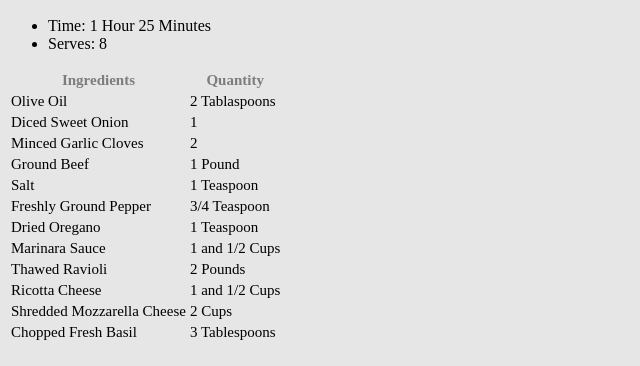
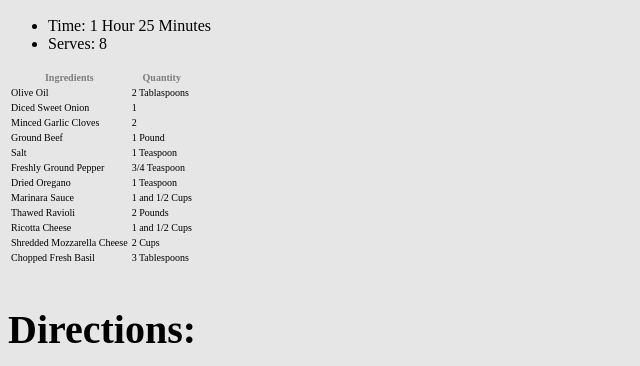
Before and after one commit to Codez94/Codez94-Recipe-Book, a plain HTML site: page index.html in a window 1280 px wide. Shown: the part 551-917 px from the top of the page, without its empty margins (0-640 px from the left). Drawn offline with Linux system fonts and the light colour scheme.

Commit message:
Update index.html

```diff
--- a/index.html
+++ b/index.html
@@ -6,10 +6,10 @@
         <style>
         body {background-color:rgb(230, 230, 230);}
         p {
-            font-size:25px;
+            font-size:40px;
             color:rgb(0, 0, 0);}
         #Table {
-            font-size:15px;
+            font-size:10px;
             color:rgb(0, 0, 0);}
         .IG {color:rgb(125, 125, 125);}
         h1 {color:rgb(214, 0, 0);}
```
